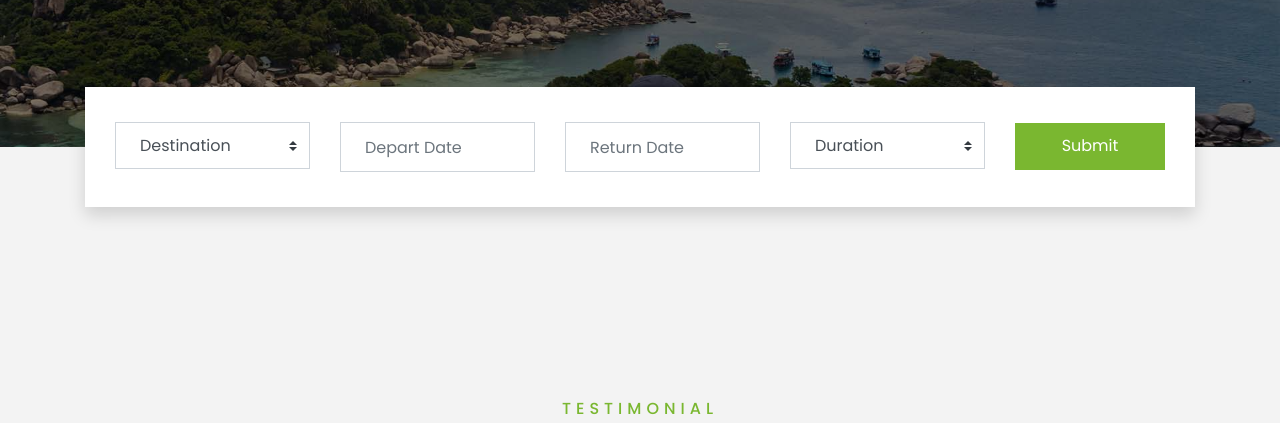
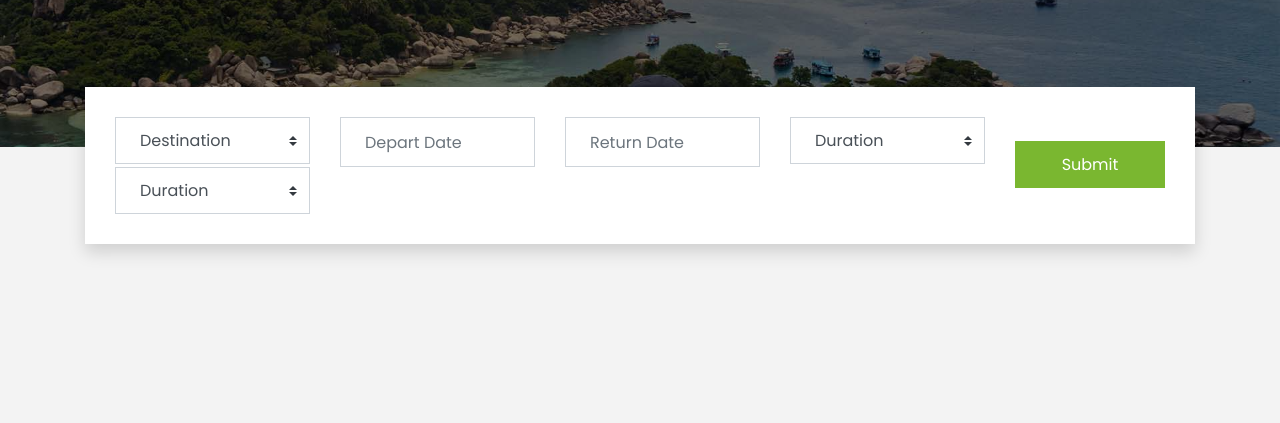
Before and after one commit to JeferzonFlores/seminario2, a plain HTML site: page testimonial.html in a window 1280 px wide. Shown: the part 351-774 px from the top of the page. Drawn offline with nearby package versions, Linux system fonts and the light colour scheme.

Commit message:
actualizacion 3

```diff
--- a/testimonial.html
+++ b/testimonial.html
@@ -134,15 +134,25 @@
                             <div class="col-md-3">
                                 <div class="mb-3 mb-md-0">
                                     <div class="date" id="date1" data-target-input="nearest">
-                                        <input type="text" class="form-control p-4 datetimepicker-input" placeholder="Depart Date" data-target="#date1" data-toggle="datetimepicker"/>
+                                        <input type="text" class="form-control p-4 datetimepicker-input" placeholder="Depart Date" data-target="#date1" data-toggle="datetimepicker" />
                                     </div>
                                 </div>
                             </div>
                             <div class="col-md-3">
                                 <div class="mb-3 mb-md-0">
                                     <div class="date" id="date2" data-target-input="nearest">
-                                        <input type="text" class="form-control p-4 datetimepicker-input" placeholder="Return Date" data-target="#date2" data-toggle="datetimepicker"/>
+                                        <input type="text" class="form-control p-4 datetimepicker-input" placeholder="Return Date" data-target="#date2" data-toggle="datetimepicker" />
                                     </div>
+                                </div>
+                            </div>
+                            <div class="col-md-3">
+                                <div class="mb-3 mb-md-0">
+                                    <select class="custom-select px-4" style="height: 47px;">
+                                        <option selected>Duration</option>
+                                        <option value="1">Duration 1</option>
+                                        <option value="2">Duration 1</option>
+                                        <option value="3">Duration 1</option>
+                                    </select>
                                 </div>
                             </div>
                             <div class="col-md-3">
@@ -176,7 +186,7 @@
             </div>
             <div class="owl-carousel testimonial-carousel">
                 <div class="text-center pb-4">
-                    <img class="img-fluid mx-auto" src="img/testimonial-1.jpg" style="width: 100px; height: 100px;" >
+                    <img class="img-fluid mx-auto" src="img/testimonial-1.jpg" style="width: 100px; height: 100px;">
                     <div class="testimonial-text bg-white p-4 mt-n5">
                         <p class="mt-5">Dolor et eos labore, stet justo sed est sed. Diam sed sed dolor stet amet eirmod eos labore diam
                         </p>
@@ -185,7 +195,7 @@
                     </div>
                 </div>
                 <div class="text-center">
-                    <img class="img-fluid mx-auto" src="img/testimonial-2.jpg" style="width: 100px; height: 100px;" >
+                    <img class="img-fluid mx-auto" src="img/testimonial-2.jpg" style="width: 100px; height: 100px;">
                     <div class="testimonial-text bg-white p-4 mt-n5">
                         <p class="mt-5">Dolor et eos labore, stet justo sed est sed. Diam sed sed dolor stet amet eirmod eos labore diam
                         </p>
@@ -194,7 +204,7 @@
                     </div>
                 </div>
                 <div class="text-center">
-                    <img class="img-fluid mx-auto" src="img/testimonial-3.jpg" style="width: 100px; height: 100px;" >
+                    <img class="img-fluid mx-auto" src="img/testimonial-3.jpg" style="width: 100px; height: 100px;">
                     <div class="testimonial-text bg-white p-4 mt-n5">
                         <p class="mt-5">Dolor et eos labore, stet justo sed est sed. Diam sed sed dolor stet amet eirmod eos labore diam
                         </p>
@@ -203,7 +213,7 @@
                     </div>
                 </div>
                 <div class="text-center">
-                    <img class="img-fluid mx-auto" src="img/testimonial-4.jpg" style="width: 100px; height: 100px;" >
+                    <img class="img-fluid mx-auto" src="img/testimonial-4.jpg" style="width: 100px; height: 100px;">
                     <div class="testimonial-text bg-white p-4 mt-n5">
                         <p class="mt-5">Dolor et eos labore, stet justo sed est sed. Diam sed sed dolor stet amet eirmod eos labore diam
                         </p>
```
Also changed, not shown: service.html (+13 -6 lines).
